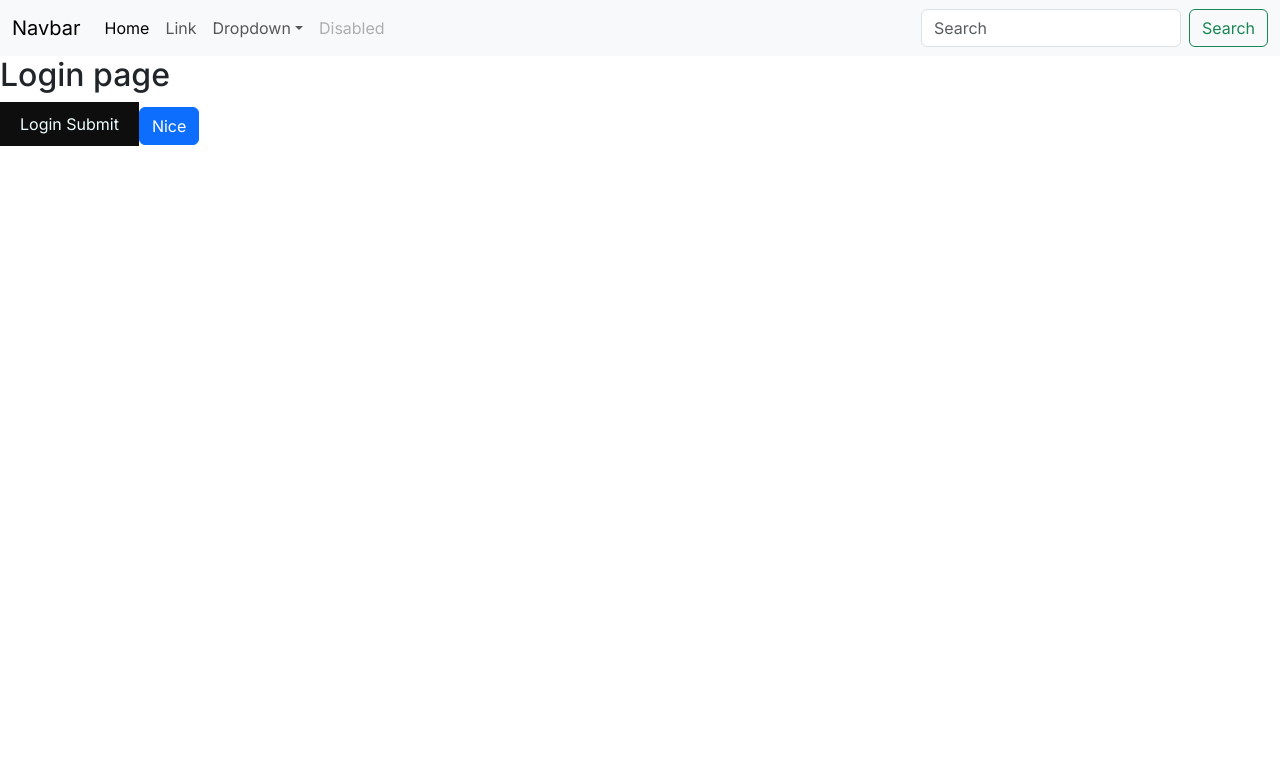
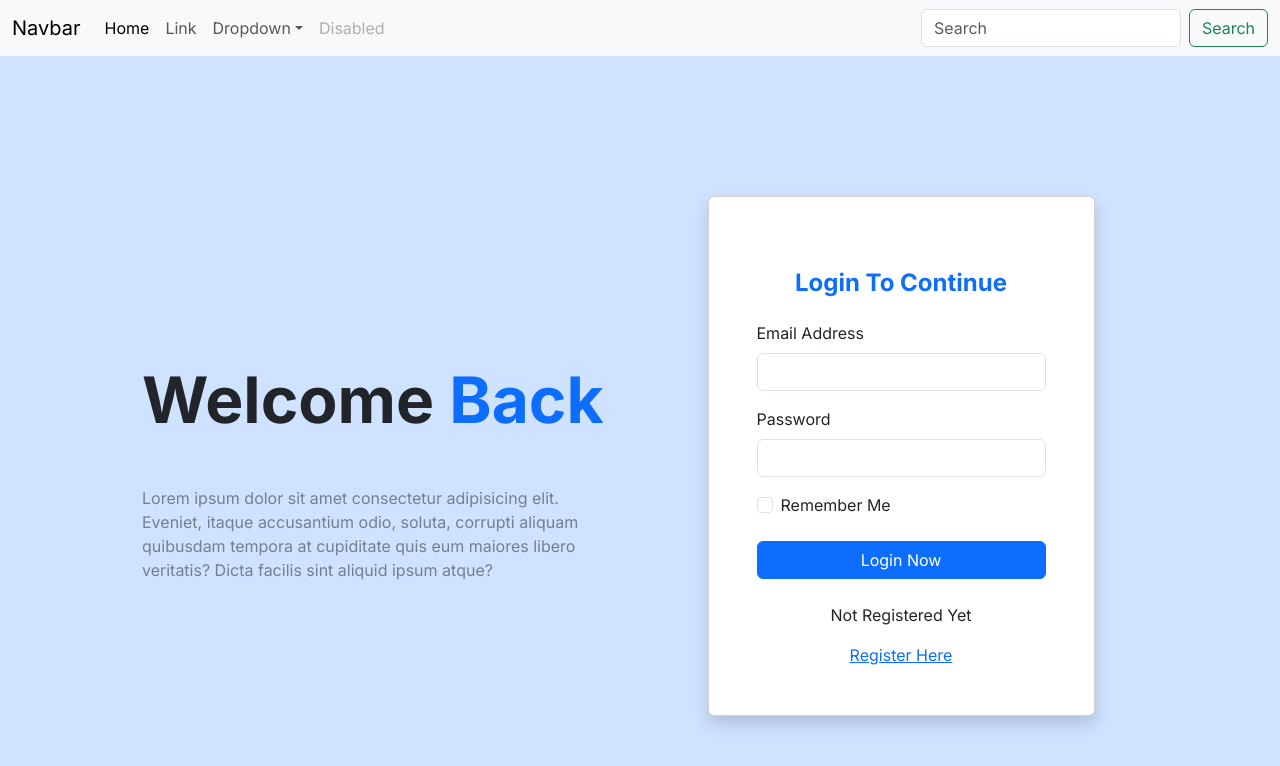
Before and after one commit to ShipraNigotiya/MERN-stack, a Next.js app in the folder Section 2/frontend/: page /login in a window 1280 px wide. Shown: the top 766 px of the page. Built offline with nearby package versions, Linux system fonts and the light colour scheme.

Commit message:
form handling

```diff
--- a/Section 2/frontend/package.json
+++ b/Section 2/frontend/package.json
@@ -10,9 +10,11 @@
   },
   "dependencies": {
     "bootstrap": "^5.3.3",
+    "formik": "^2.4.5",
     "next": "14.1.0",
     "react": "^18",
-    "react-dom": "^18"
+    "react-dom": "^18",
+    "yup": "^1.4.0"
   },
   "devDependencies": {
     "eslint": "^8",
--- a/Section 2/frontend/src/app/login/page.jsx
+++ b/Section 2/frontend/src/app/login/page.jsx
@@ -1,15 +1,146 @@
-import React from 'react'
+// import React from 'react'
+
+// const Login = () => {
+//   return (
+//     <div> <h2> Login page</h2>
+//     <button className='my-btn'> Login Submit</button>
+
+//     <button className='btn btn-primary'>Nice</button>
+//     </div>
+
+
+//   )
+// }
+
+// export default Login
+'use client';
+import React from 'react';
+import Link from 'next/link';
+import { useFormik } from 'formik';
+import * as Yup from 'yup';
 
 const Login = () => {
-  return (
-    <div> <h2> Login page</h2>
-    <button className='my-btn'> Login Submit</button>
 
-    <button className='btn btn-primary'>Nice</button>
-    </div>
+        const loginValidationSchema = Yup.object().shape({
+          email : Yup.string().required('Email is required').email('Email is invalid'),
+          password : Yup.string().required('Password is Required')
+             });
 
+            //  initialise formik
+          const loginForm = useFormik({
+            initialValues:{
+              email : '',
+              password : ''
+            },
+            onSubmit:(values, {resetForm}) => {
+              console.log(values);
+              resetForm();
+              // send data to backend
+            },
+            validationSchema: loginValidationSchema
+          });
 
-  )
+    return (
+        <div className='vh-100 bg-primary-subtle d-flex align-items-center'>
+            <section className="container">
+                <div
+                    className="px-4 py-5 px-md-5 text-center text-lg-start"
+                >
+                    <div className="container">
+                        <div className="row gx-lg-5 align-items-center">
+                            <div className="col-lg-6 mb-5 mb-lg-0">
+                                <h1 className="my-5 display-3 fw-bold ls-tight">
+                                    Welcome
+                                    <span className="text-primary"> Back</span>
+                                </h1>
+                                <p style={{ color: "hsl(217, 10%, 50.8%)" }}>
+                                    Lorem ipsum dolor sit amet consectetur adipisicing elit. Eveniet,
+                                    itaque accusantium odio, soluta, corrupti aliquam quibusdam
+                                    tempora at cupiditate quis eum maiores libero veritatis? Dicta
+                                    facilis sint aliquid ipsum atque?
+                                </p>
+                            </div>
+                            <div className="col-lg-5 col-md-6 mb-5 mb-lg-0 mx-auto">
+                                <div className="card shadow">
+                                    <div className="card-body py-5 px-md-5">
+                                        <h4 className='text-center fw-bold text-primary my-4'>Login To Continue</h4>
+                                        <form onSubmit={loginForm.handleSubmit}>
+                                            {/* 2 column grid layout with text inputs for the first and last names */}
+                                            <div class="mb-3">
+                                                <label for="" class="form-label">Email Address</label>
+                                                <input
+                                                    type="text"
+                                                    id="email"
+                                                    onChange={loginForm.handleChange}
+                                                    value={loginForm.values.email}
+                                                   className="form-control"
+                                                    placeholder=""
+                                                />
+
+                                                {
+                                                  loginForm.touched.email &&
+                                                  <small className="text-danger">{loginForm.errors.email}</small>
+
+                                                }
+
+                                            </div>
+                                            <div className="mb-3">
+                                                <label for=""className="form-label">Password</label>
+                                                <input
+                                                    type="password"
+                                                    id="password"
+                                                    onChange={loginForm.handleChange}
+                                                    value={loginForm.values.password}
+                                                   className="form-control"
+                                                    placeholder=""
+                                                />
+                                                 {
+                                                  loginForm.touched.password &&
+                                                  <small className="text-danger">{loginForm.errors.password}</small>
+
+                                                }
+
+                                            </div>
+
+                                            <div className="form-check mb-4">
+                                                <input
+                                                    className="form-check-input me-2"
+                                                    type="checkbox"
+                                                    defaultValue=""
+                                                    id="form2Example33"
+                                                    defaultChecked=""
+                                                />
+                                                <label
+                                                    className="form-check-label"
+                                                    htmlFor="form2Example33"
+                                                >
+                                                    Remember Me
+                                                </label>
+                                            </div>
+                                            {/* Submit button */}
+                                            <button
+                                                type="submit"
+                                                className="btn btn-primary w-100 mb-4"
+                                            >
+                                                Login Now
+                                            </button>
+                                            <div className="text-center">
+                                                <p>Not Registered Yet</p>
+                                                <Link href='/signup'>Register Here</Link>
+                                            </div>
+                                        </form>
+                                    </div>
+                                </div>
+                            </div>
+                        </div>
+                    </div>
+                </div>
+                {/* Jumbotron */}
+            </section>
+            {/* Section: Design Block */}
+        </div>
+
+    )
 }
 
-export default Login
+export default Login;
```
Also changed, not shown: 1 other file (tests, documents, lock files or other folders).
